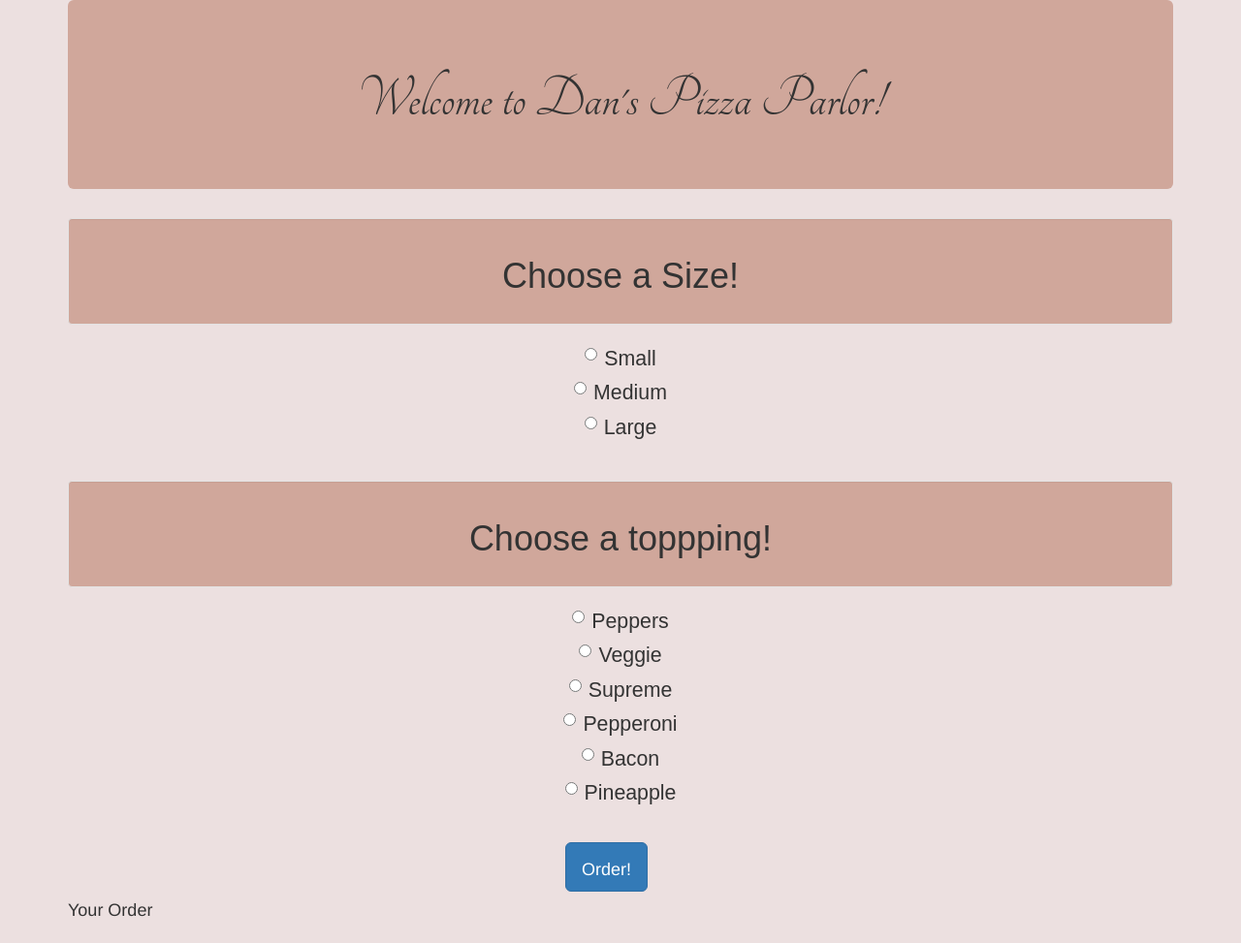
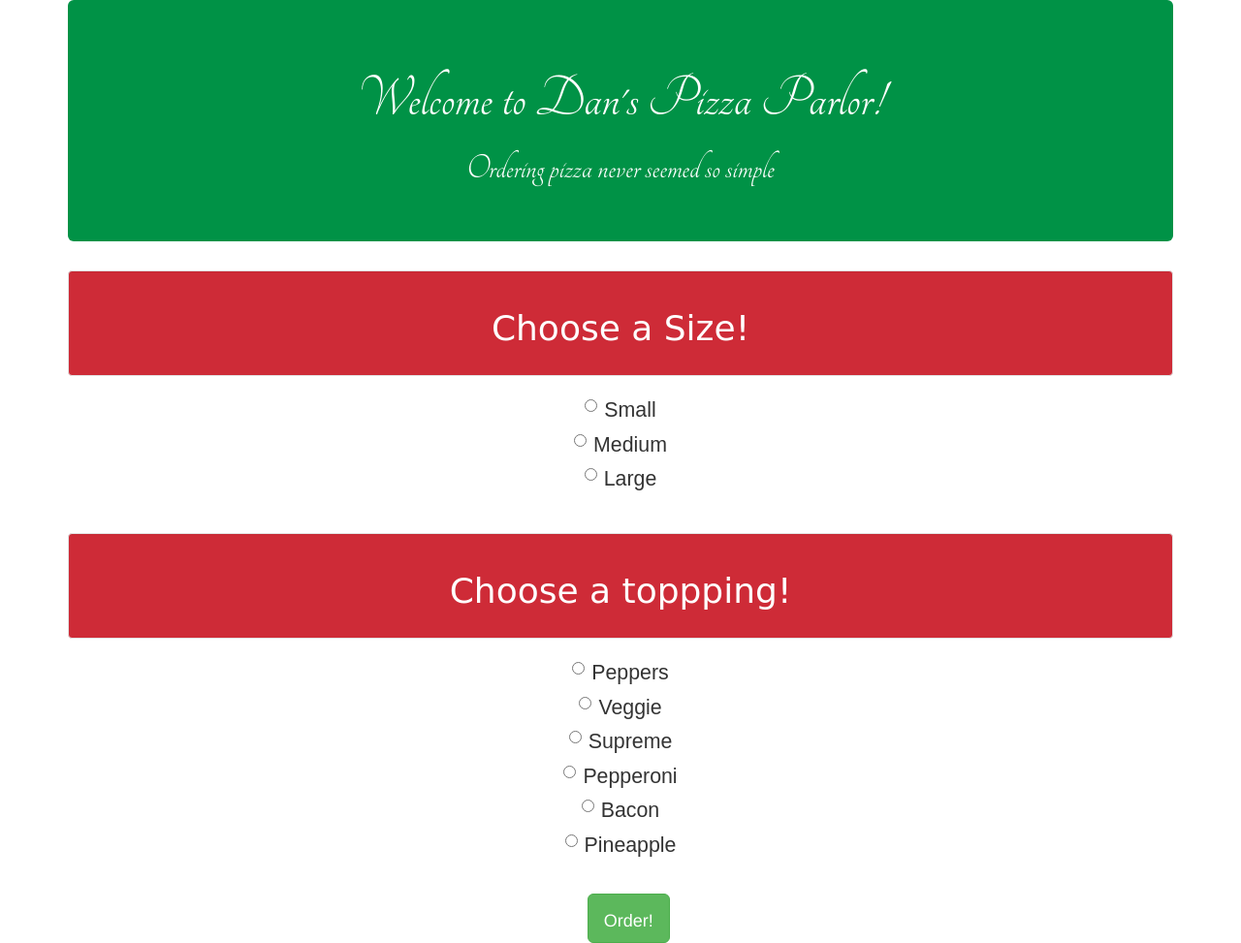
Before and after one commit to DanJacobCodes/Pizza, a plain HTML site: page index.html in a window 1280 px wide. Shown: the whole page at 97% size. Drawn offline with Linux system fonts and the light colour scheme.

Commit message:
add new styling

```diff
--- a/css/styles.css
+++ b/css/styles.css
@@ -1,7 +1,7 @@
 .jumbotron{
   text-align: center;
   font-family: 'Tangerine', cursive;
-  background-color:#D0A79B;
+  background-color:#009246;
 
 
 }
@@ -10,7 +10,7 @@
 }
 
 #button{
-  margin-left: 45%;
+  margin-left: 47%;
   margin-top: 25px;
   padding-top: 15px;
   text-align: center;
@@ -36,15 +36,31 @@ input{
 }
 
 .well {
-  background-color:#D0A79B;
-  font-family: fantasy;
+  background-color:#ce2b37;
+  font-size: 48pt;
+  font-family: cursive;
+  color: white
 }
 
 body{
-  background-color: #ECE0E0;
+  background-color:white;
 }
 
 label{
   font-size: 16pt;
   font-family: sans-serif;
 }
+
+#orderSummary{
+  margin-top: 30px;
+  font-size: 40pt;
+  list-style: none;
+}
+#header{
+  color: white;
+}
+#slogan{
+  list-style: none;
+  font-size: 28pt;
+  color: white;
+}
--- a/index.html
+++ b/index.html
@@ -12,7 +12,8 @@
   <body>
     <div class="container">
       <div class="jumbotron">
-        <h1>Welcome to Dan's Pizza Parlor!</h1>
+        <h1 id="header">Welcome to Dan's Pizza Parlor!</h1>
+        <li id="slogan">Ordering pizza never seemed so simple</li>
       </div>
       <!--Pizza Size Buttons-->
       <form id="order">
@@ -81,11 +82,10 @@
         </div>
 
   <!--End of Toppings-->
-          <button id="button" type = "submit" class = "btn btn-primary btn-lg">
+          <button id="button" type = "submit" class = "btn btn-success btn-lg">
           Order!
           </button>
       </form>
-      <h4>Your Order</h4>
         <ul id="orderSummary">
 
         </ul>
```
